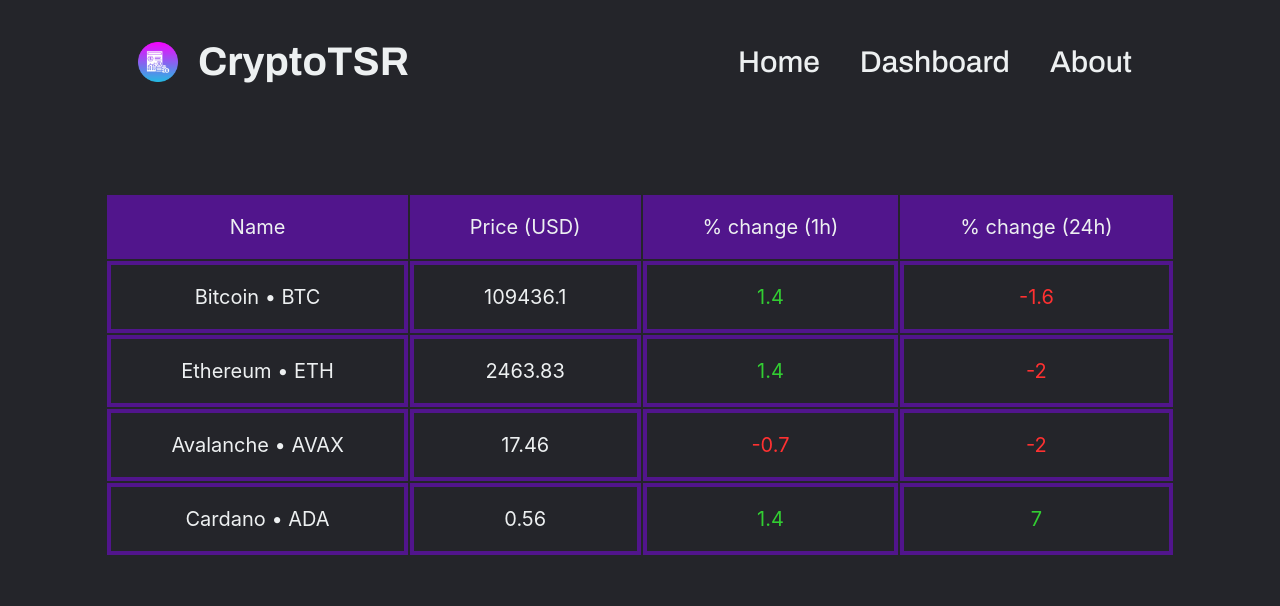
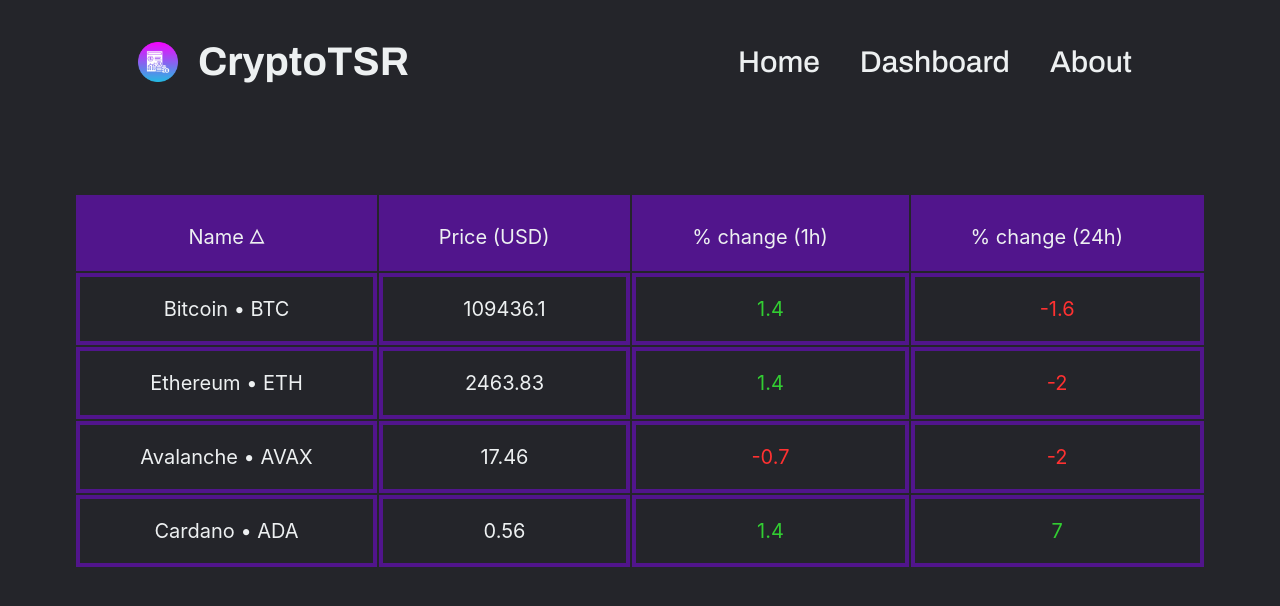
Before and after one commit to MichalBe996/CryptoReactTS, a React (Create React App) app in the folder client/: page / in a window 1280 px wide. Both pictures are taken after a click on the element "Name". Shown: the top 606 px of the page. Built offline with nearby package versions, Linux system fonts and the light colour scheme.

Commit message:
added appearing arrow icon for sorting columns

```diff
--- a/client/src/App.css
+++ b/client/src/App.css
@@ -98,3 +98,18 @@ tbody > tr td {
 .td-red {
   color: #FF3131;
 }
+
+.up-arrow-invisible {
+  visibility: hidden;
+  font-size: 30px;
+
+}
+
+.up-arrow-visible {
+  visibility: visible;
+  background-color: #51158C;
+  font-size: 30px;
+
+
+
+}
--- a/client/src/components/Table.tsx
+++ b/client/src/components/Table.tsx
@@ -68,7 +68,8 @@ const TableComponent = () => {
         <thead>
           <tr>
             {tableHeaders.map((element)=>{
-            return <td key={element.key} onClick={()=>{clickOnHeader(element)}}>{element.label}</td>
+            return <td key={element.key}
+            onClick={()=>{clickOnHeader(element)}}>{element.label} {keyToSort===element.key? <span className='up-arrow-visible'>▵</span>: <span className='up-arrow-invisible'>▵</span>}</td>
           })}
           </tr>
 
```
